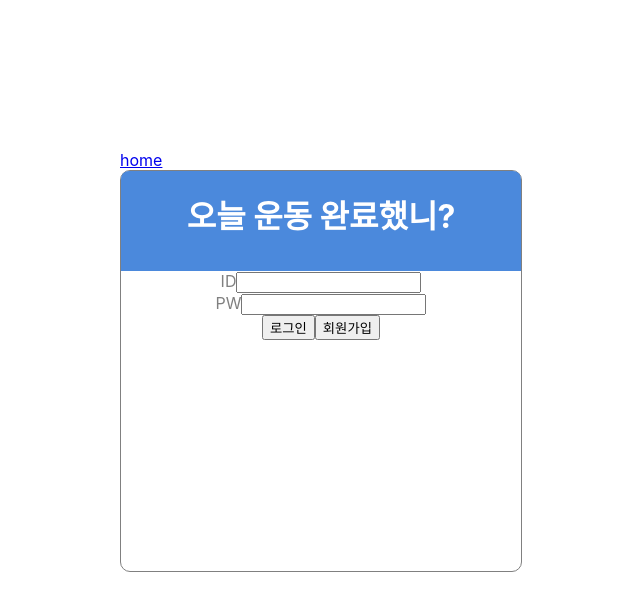
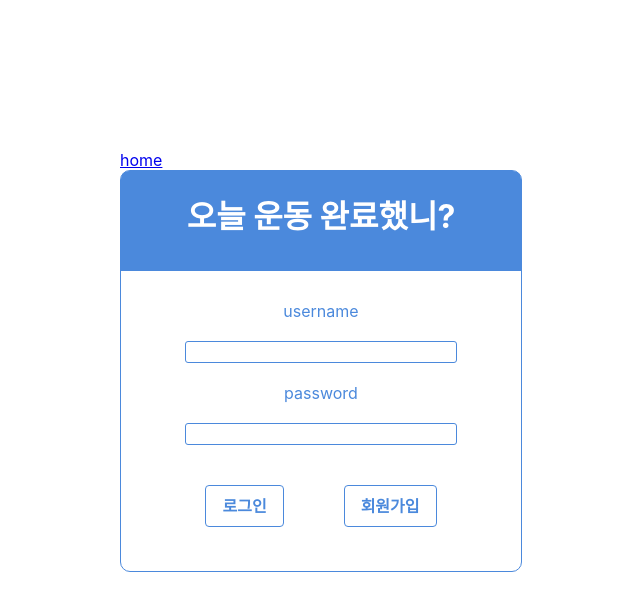
Before and after one commit to jamie7dev/Workout_done_today, a React (Create React App) app: page /login in a window 1280 px wide. Shown: the top 610 px of the page, without its empty margins (320-960 px from the left). Built offline with nearby package versions, Linux system fonts and the light colour scheme; data requests are answered from the project's data file.

Commit message:
Form: 유효성 검사

```diff
--- a/db.json
+++ b/db.json
@@ -1,27 +1,11 @@
 {
-  "userinfo": [
-    {
-      "username": "chaewon",
-      "password": "chaewon",
-      "loggedIn": true,
-      "id": 1
-      }
-      ],
+  "userinfo": [],
   "data": [
     {
-      "id": 1662199724562,
-      "username": "",
-      "password": ""
+      "id": 1
     },
     {
-      "id": 1662199762254,
-      "username": "qwe",
-      "password": "qwe"
-    },
-    {
-      "id": 1662202293289,
-      "username": "",
-      "password": ""
+      "id": 2
     }
   ]
-  }
+}
--- a/src/components/Form/Form.jsx
+++ b/src/components/Form/Form.jsx
@@ -1,33 +1,81 @@
-import React, { useState } from "react";
+import React, { useState, useEffect } from "react";
+import { useDispatch } from "react-redux";
 import styled from "styled-components";
 import axios from "axios";
-
+import { __getUsername } from "../../redux/modules/signUp";
 
 
 const Form = () => {
+    const dispatch = useDispatch();
+    const timestamp = new Date().getTime();
+
     const [input, setInput] = useState({
         username: "",
         password: "",
         passwordConfirm: ""
     });
 
-    const timestamp = new Date().getTime();
+    const [usernameError, setUsernameError] = useState(false);
+    const [passwordError, setPasswordError] = useState(false);
+    const [passwordConfirmError, setPasswordConfirmError] = useState(false);
 
+
+//유효성 체크
+    const onChangeUsername = (e) => {
+        const userIdRegex = /^[A-Za-z0-9+]{5,}$/;
+        if ((!e.target.value || (userIdRegex.test(e.target.value)))) setUsernameError(false);
+        else setUsernameError(true);
+        // setInput(e.target.value);
+        const { name, value } = e.target;
+        setInput({ ...input, [name]: value });
+    };
+    const onChangePassword = (e) => {
+        const passwordRegex = /^(?=.*[A-Za-z])(?=.*\d)[A-Za-z\d]{8,}$/;
+
+        if ((!e.target.value || (passwordRegex.test(e.target.value)))) setPasswordError(false);
+        else setPasswordError(true);
+
+        if (!input.passwordConfirm || e.target.value === input.passwordConfirm) setPasswordConfirmError(false);
+        else setPasswordConfirmError(true);
+        // setInput(e.target.value);
+        const { name, value } = e.target;
+        setInput({ ...input, [name]: value });
+    };
+    const onChangePasswordConfirm = (e) => {
+        if (input.password === e.target.value) setPasswordConfirmError(false);
+        else setPasswordConfirmError(true);
+        // setPasswordConfirmError(e.target.value);
+        const { name, value } = e.target;
+        setInput({ ...input, [name]: value });
+    };
+
+    //유효성 검사
+    const validation = () => {
+        if(!input.username) setUsernameError(true);
+        if(!input.password) setPasswordError(true);
+        if(!input.passwordConfirm) setPasswordConfirmError(true);
+
+        if(input.username && input.password && input.passwordConfirm) return true;
+        else return false;
+    }
+
+
+
+    //회원가입 버튼 누르면 실행
     const addHandler = () => {
         const { username, password } = input;
-        const annoyance = {
+        const user = {
             id: +timestamp,
             username: username,
             password: password
         };
-        axios.post("http://localhost:3001/data", annoyance);
+        axios.post("http://localhost:3001/data", user);
+        if(validation()) return;
     };
 
-    const inputHandler = (e) => {
-        const { name, value } = e.target;
-        setInput({ ...input, [name]: value });
-    };
-
+    useEffect(() => {
+        dispatch(__getUsername());
+      }, [dispatch]);
 
 
 
@@ -39,34 +87,40 @@ const Form = () => {
             <StForm>
                 <InputWrap >
                     <StLabel>아이디</StLabel>
-                    <StInputId placeholder="아이디를 입력하세요."
-                        onChange={inputHandler}
+                    <StInputId placeholder="username를 입력하세요."
+                        onChange={onChangeUsername}
                         type="text"
                         name="username"
                         id="username"
                         value={input.username} />
+                        {usernameError &&
+                        <div className="invalid-input">* 아이디는 영어와 숫자로 4자이상 8자 이하로 입력해주세요. *</div>}
                     <StButton>중복확인</StButton>
                 </InputWrap>
-                <StSmallLabel>* 아이디는 영어와 숫자로 6자이상 8자 이하로 입력해주세요. *</StSmallLabel>
+                <StSmallLabel>* 아이디는 영어와 숫자로 4자이상 8자 이하로 입력해주세요. *</StSmallLabel>
 
                 <InputWrap >
                     <StLabel >비밀번호</StLabel>
-                    <StInput placeholder="비밀번호를 입력하세요."
-                        onChange={inputHandler}
+                    <StInput placeholder="password를 입력하세요."
+                        onChange={onChangePassword}
                         type="password"
                         name="password"
                         id="password"
                         value={input.password} />
+                        {passwordError &&
+                        <div className="invalid-input">* 비밀번호는 영어, 숫자 포함 8자이상 20자이하로 입력해주세요 * </div>}
                 </InputWrap>
-                <StSmallLabel style={{ marginLeft: "50px" }}>* 비밀번호는 영어, 숫자와 특수문자포함 8자이상 20자이하로 입력해주세요 *</StSmallLabel>
+                <StSmallLabel style={{ marginLeft: "50px" }}>* 비밀번호는 영어, 숫자 포함 8자이상 20자이하로 입력해주세요 *</StSmallLabel>
                 <InputWrap >
                     <StLabel>비밀번호 재확인</StLabel>
-                    <StInput placeholder="비밀번호를 재입력하세요."
-                        onChange={inputHandler}
+                    <StInput placeholder="passwordConfirm."
+                        onChange={onChangePasswordConfirm}
                         type="password"
                         name="passwordConfirm"
                         id="passWordConfirm"
                         value={input.passwordConfirm} />
+                        {passwordConfirmError &&
+                        <div className="invalid-input">비밀번호가 일치하지 않습니다.</div>}
                 </InputWrap>
                 <JoinBtn type="button"
                     onClick={() => { addHandler(); console.log(input); }}>
@@ -78,6 +132,11 @@ const Form = () => {
 };
 
 export default Form;
+
+const ContainerWrap = styled.div`
+    text-align: center;
+    margin: auto;
+`;
 
 const StTitle = styled.div`
     padding: 25px;
@@ -92,11 +151,15 @@ const StTitle = styled.div`
     margin-right: auto;
 `;
 
-const ContainerWrap = styled.div`
-    text-align: center;
-    margin: auto;
+const InputWrap = styled.div`
+  width: 100%;
+  border: none;
+  border-radius: 8px;
+  margin: 1.5% auto;
+  display: flex;
+  align-items: center;
+  justify-content: center;
 `;
-
 
 const StLabel = styled.label`
   width: 10vw;
@@ -106,17 +169,18 @@ const StLabel = styled.label`
   padding: 2%;
   display: flex;
   align-items: center;
-  justify-content: center;
+  justify-content: right;
   border-radius: 8px;
   font-weight: bolder;
 `;
 
 const StInputId = styled.input`
-  width: 30%;
+  width: 32%;
   padding: 12px;
   border: none;
   border-radius: 8px;
-  height: 40px;
+  height: 30px;
+  background-color: whitesmoke;
 `;
 
 const StInput = styled.input`
@@ -124,23 +188,18 @@ const StInput = styled.input`
   padding: 12px;
   border: none;
   border-radius: 8px;
-  height: 40px;
+  height: 30px;
+  background-color: whitesmoke;
 `;
 
-const InputWrap = styled.div`
-  width: 95%;
-  border: none;
-  border-radius: 8px;
-  margin: 1.5% auto;
-  display: flex;
-  align-items: center;
-  justify-content: center;
-`;
+
 
 const StButton = styled.button`
   background-color: #4B89DC;
   border:none;
   border-radius: 5px;
+  padding: 5px;
+  margin: 0 0 0 38px;
 `;
 
 const StSmallLabel = styled.label`
--- a/src/components/Form/Login.jsx
+++ b/src/components/Form/Login.jsx
@@ -65,9 +65,10 @@ const Login = () => {
           <StLoginHeader>
             <h1> 오늘 운동 완료했니? </h1>
           </StLoginHeader>
+          <StLoginInputBox>
             <div className="username-box">
-              <label htmlFor="username">ID</label>
-              <input
+              <label htmlFor="username">username</label>
+              <StLoginInput
               type="text"
               name="username"
               value={inputValue.username}
@@ -75,18 +76,17 @@ const Login = () => {
               />
             </div>
             <div className="password-box">
-              <label htmlFor="password">PW</label>
-              <input
+              <label htmlFor="password">password</label>
+              <StLoginInput
               type="password"
               name="password"
               value={inputValue.password}
               onChange={onChangeHandler}
               />
             </div>
-            <div className="btns">
-              <button>로그인</button>
-              <button onClick={()=>{navigate(`/form`)}}>회원가입</button>
-            </div>
+            <StLoginBtn>로그인</StLoginBtn>
+            <StLoginBtn onClick={()=>{navigate(`/form`)}}>회원가입</StLoginBtn>
+          </StLoginInputBox>
           </StLoginBox>
         </StLoginContainer>
       </form>
@@ -112,9 +112,10 @@ const StLoginBox = styled.div`
   align-items: center;
   text-align: center;
   flex-direction: column;
-  border: 1px solid gray;
-  color: gray;
+  border: 1px solid #4B89DC;
+  color: #4B89DC;
   border-radius: 10px;
+  line-height: 40px;
 `;
 
 const StLoginHeader = styled.div`
@@ -129,3 +130,51 @@ const StLoginHeader = styled.div`
     line-height: 50px;
   }
 `;
+
+const StLoginInputBox = styled.div`
+margin-top: 20px;
+`;
+
+const StLoginInput = styled.div`
+  font-size: 18px;
+  padding: 10px;
+  margin: 10px;
+  background: white;
+  border: 1px solid #4B89DC;
+  border-radius: 3px;
+  /* width: 200px; */
+`;
+
+const StLoginBtn = styled.div`
+  background-color: white;
+  border: 1px solid #4B89DC;
+  outline: none;
+  display: inline-block;
+  margin: 30px 30px;
+  border-radius: 4px;
+  color: #4B89DC;
+  font-weight: bold;
+  cursor: pointer;
+  padding-left: 1rem;
+  padding-right: 1rem;
+  &:hover{
+    background-color : #4B89DC;
+    color : white;
+  }
+`;
+
+// const StSignupBtn = styled.div`
+//   background-color: #4B89DC;
+//   outline: none;
+//   display: inline-block;
+//   margin: 44px 30px;
+//   outline: none;
+//   border: none;
+//   border-radius: 4px;
+//   color: white;
+//   font-weight: bold;
+//   cursor: pointer;
+//   padding-left: 1rem;
+//   padding-right: 1rem;
+
+// `;
--- /dev/null
+++ b/src/redux/modules/signUp.js
@@ -0,0 +1,52 @@
+import { createAsyncThunk, createSlice } from "@reduxjs/toolkit";
+import axios from 'axios';
+
+
+const initialState = {
+  data: [],
+  isLoading: false,
+  error: null,
+  success: false,
+};
+
+export const __getUsername = createAsyncThunk(
+  "data/getUsername",
+  async (payload, thunkAPI) => {
+      try {
+          console.log(payload);
+          const data =  await axios.post("http://localhost:3001/data", payload);
+          console.log(data);
+          return thunkAPI.fulfillWithValue(data.data);
+        } catch (error) {
+          return thunkAPI.rejectWithValue(error);
+        }
+  }
+);
+
+export const signupSlice = createSlice({
+  name:"signup",
+  initialState,
+  reducers: {
+    addUser: (state, action) => {
+      state.user = action.payload;
+      axios.post("http://localhost:3001/data", action.payload)
+    }
+  },
+
+  extraReducers: {
+    [__getUsername.pending]: (state) => {
+      state.isLoading = true; // 네트워크 요청이 시작되면 로딩상태를 true로 변경합니다.
+    },
+    [__getUsername.fulfilled]: (state, action) => {
+      state.isLoading = false; // 네트워크 요청이 끝났으니, false로 변경합니다.
+      state.data = action.payload; // Store에 있는 todos에 서버에서 가져온 todos를 넣습니다.
+    },
+    [__getUsername.rejected]: (state, action) => {
+      state.isLoading = false; // 에러가 발생했지만, 네트워크 요청이 끝났으니, false로 변경합니다.
+      state.error = action.payload; // catch 된 error 객체를 state.error에 넣습니다.
+    },
+  },
+});
+
+export const { addUser } = signupSlice.actions;
+export default signupSlice;
```
